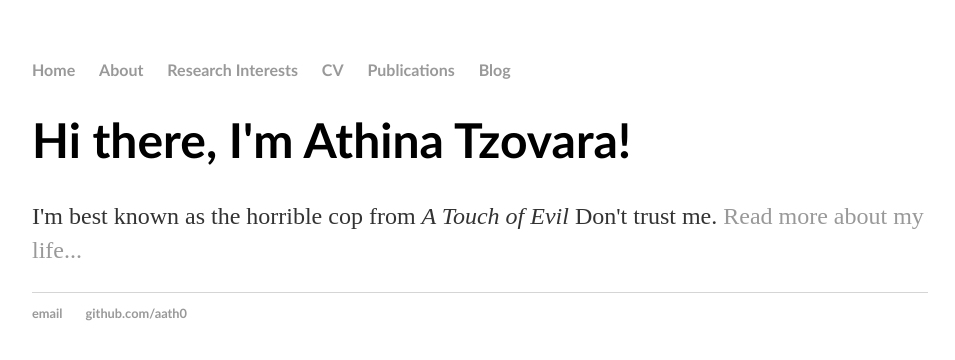
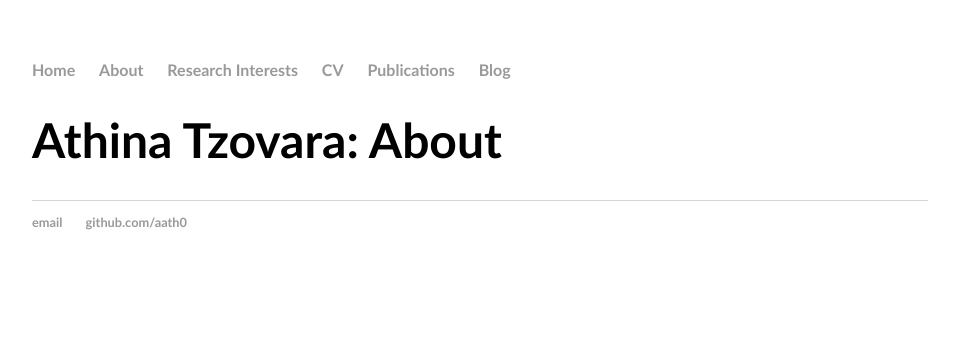
Before and after one commit to aath0/TryingOut, a Jekyll site: the page built from about/index.html, in a window 1280 px wide. Shown: the top 360 px of the page, without its empty margins (160-1115 px from the left). Built offline with Jekyll 4.4.1, drawn with Linux system fonts in a browser that asks for light colours.

Commit message:
Update index.html

```diff
--- a/about/index.html
+++ b/about/index.html
@@ -3,6 +3,6 @@ layout: default
 title: Athina Tzovara, about
 ---
 <div class="blurb">
-	<h1>Hi there, I'm Athina Tzovara!</h1>
-	<p>I'm best known as the horrible cop from <em>A Touch of Evil</em> Don't trust me. <a href="/about">Read more about my life...</a></p>
+	<h1>Athina Tzovara: About</h1>
+	<p></p>
 </div><!-- /.blurb -->
```
